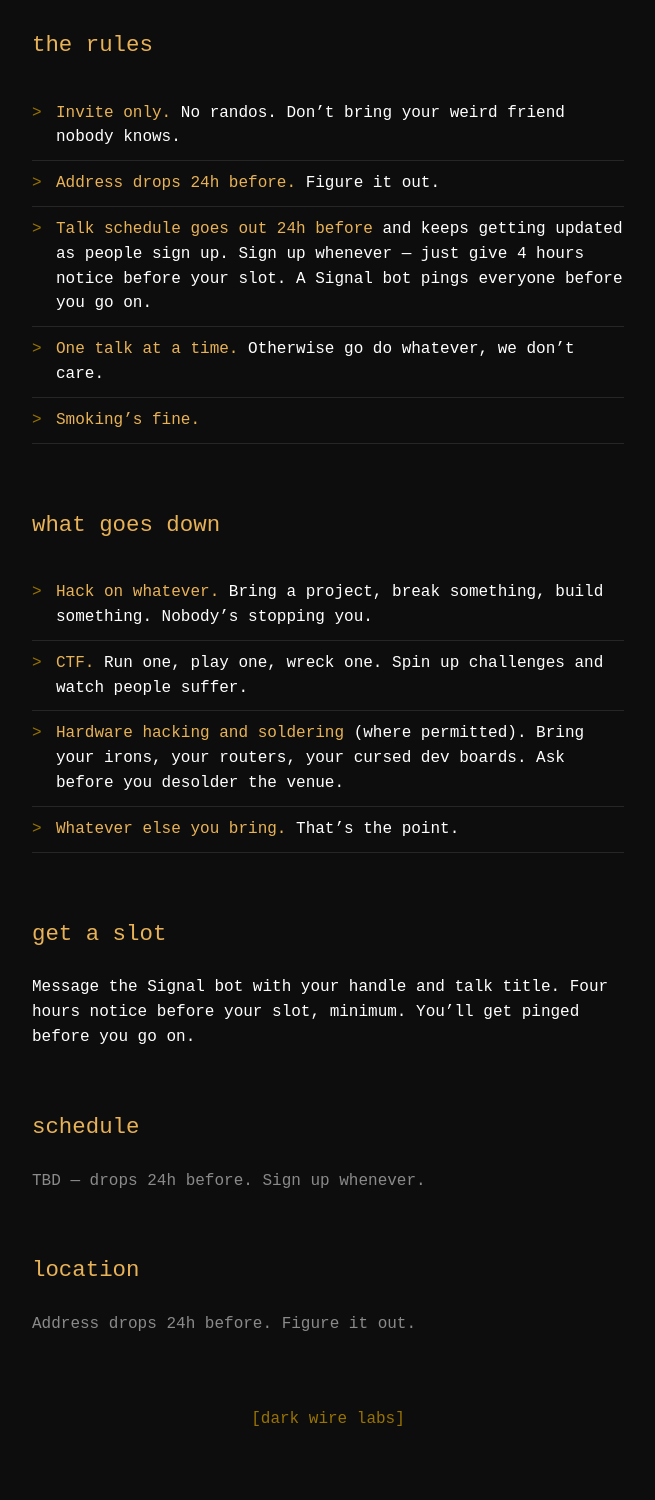
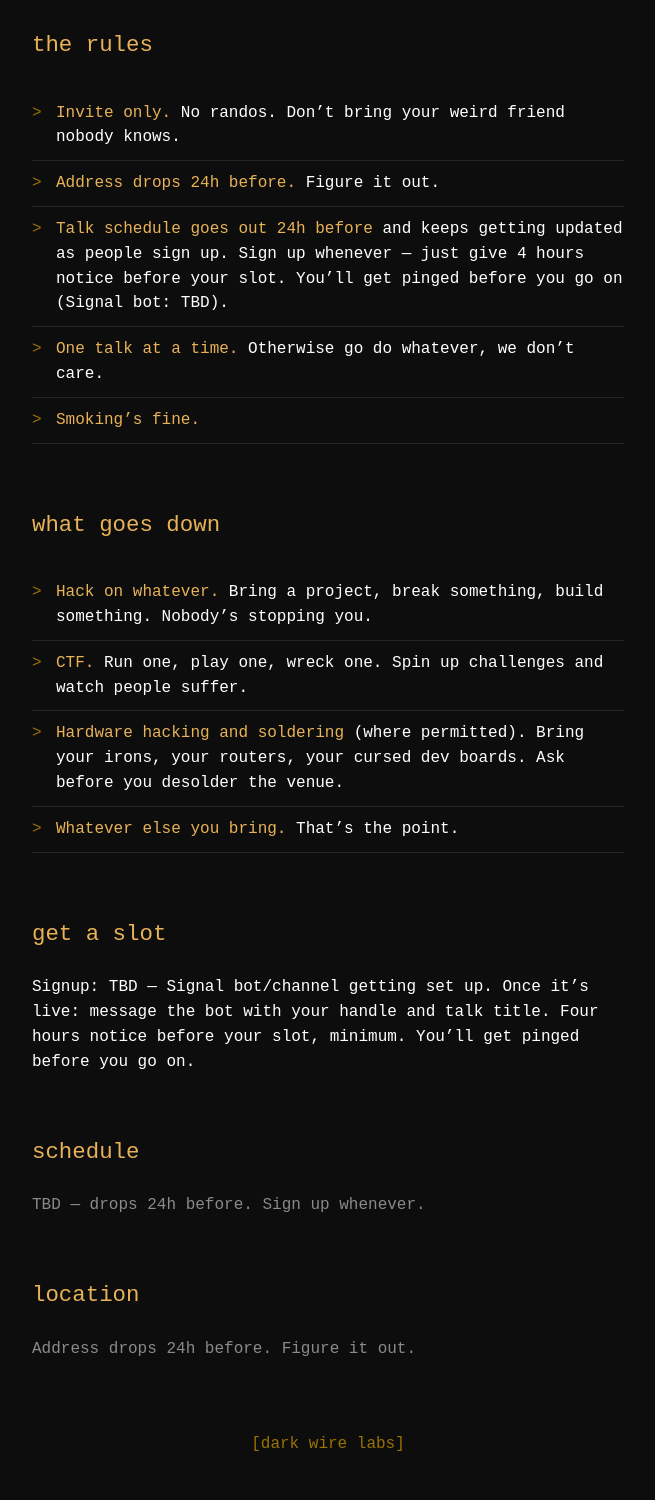
Before and after one commit to 0xDarkWire/darkwirelabs-conference, a Jekyll site: the page built from index.md, in a window 1280 px wide. Shown: the part 265-1765 px from the top of the page, without its empty margins (312-967 px from the left). Built offline with Jekyll 4.4.1, drawn with Linux system fonts in a browser that asks for light colours; before the commit the page ends 1740 px from its top, so only the background shows below that.

Commit message:
Mark Signal bot and signup as TBD

```diff
--- a/index.md
+++ b/index.md
@@ -12,7 +12,7 @@ layout: default
 
 - **Invite only.** No randos. Don't bring your weird friend nobody knows.
 - **Address drops 24h before.** Figure it out.
-- **Talk schedule goes out 24h before** and keeps getting updated as people sign up. Sign up whenever — just give 4 hours notice before your slot. A Signal bot pings everyone before you go on.
+- **Talk schedule goes out 24h before** and keeps getting updated as people sign up. Sign up whenever — just give 4 hours notice before your slot. You'll get pinged before you go on (Signal bot: TBD).
 - **One talk at a time.** Otherwise go do whatever, we don't care.
 - **Smoking's fine.**
 
@@ -25,7 +25,7 @@ layout: default
 
 ## get a slot
 
-Message the Signal bot with your handle and talk title. Four hours notice before your slot, minimum. You'll get pinged before you go on.
+Signup: TBD — Signal bot/channel getting set up. Once it's live: message the bot with your handle and talk title. Four hours notice before your slot, minimum. You'll get pinged before you go on.
 
 ## schedule
 
```
